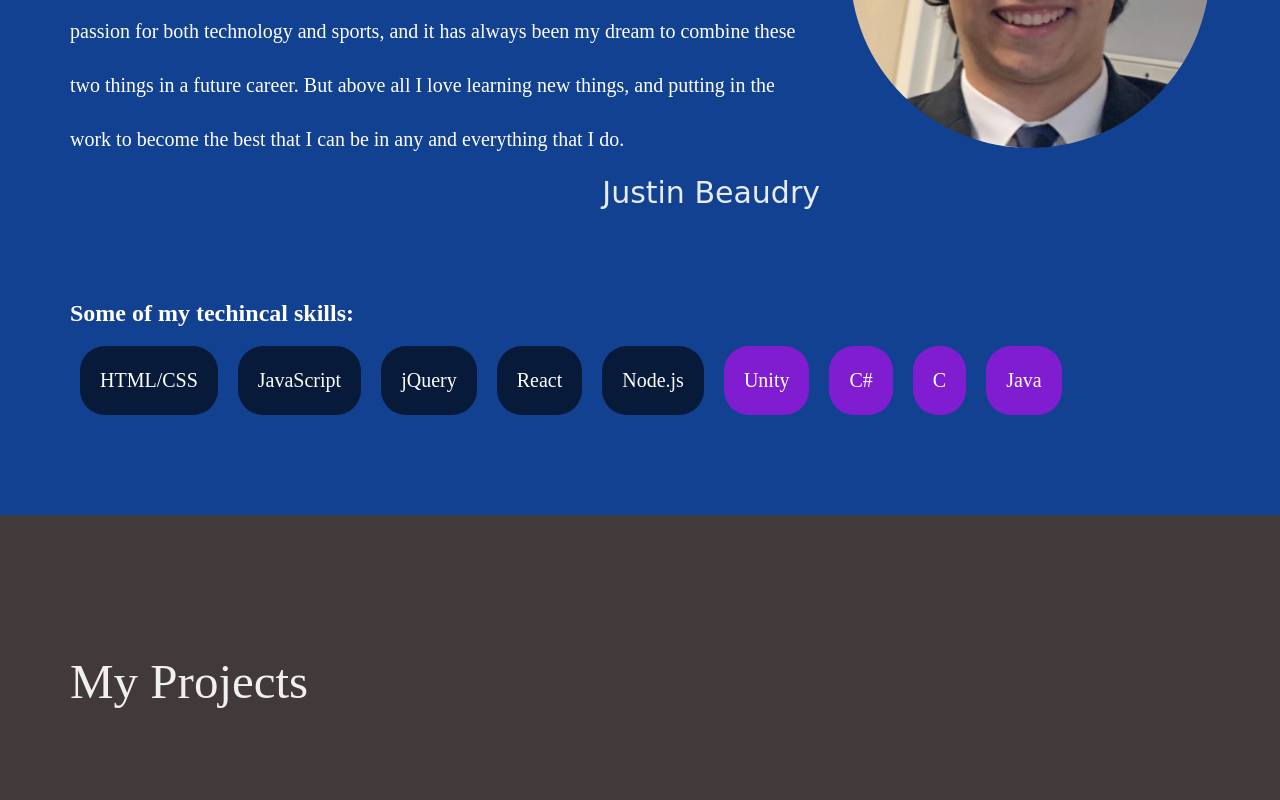
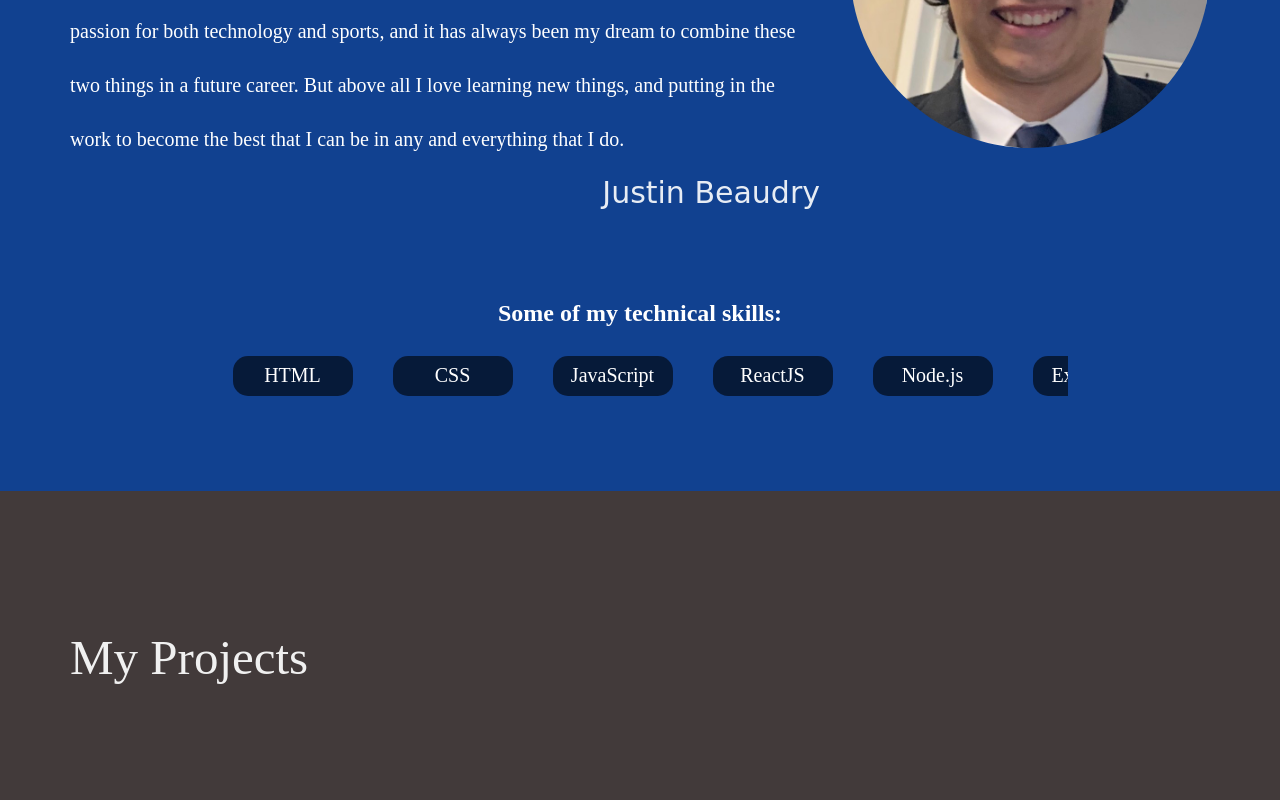
Before and after one commit to justinbeaudry10/portfolio, a website: page index.html in a window 1280 px wide. Shown: the part 1349-2149 px from the top of the page. Drawn offline with nearby package versions, Linux system fonts and the light colour scheme; a web font is replaced by a local one.

Commit message:
Added sliding skills list

```diff
--- a/index.html
+++ b/index.html
@@ -67,26 +67,23 @@
 				</div>
 
 				<div id="skill-set">
-					<h3>Some of my techincal skills:</h3>
-					<ul class="vertical-list">
-						<li>
-							<ul class="vertical-list skills" id="web-development-skills">
-								<li>HTML/CSS</li>
-								<li>JavaScript</li>
-								<li>jQuery</li>
-								<li>React</li>
-								<li>Node.js</li>
-							</ul>
-						</li>
-						<li>
-							<ul class="vertical-list skills" id="other-skills">
-								<li>Unity</li>
-								<li>C#</li>
-								<li>C</li>
-								<li>Java</li>
-							</ul>
-						</li>
-					</ul>
+					<h3>Some of my technical skills:</h3>
+					<div id="skills">
+						<div id="scroller">
+							<div class="skill">HTML</div>
+							<div class="skill">CSS</div>
+							<div class="skill">JavaScript</div>
+							<div class="skill">ReactJS</div>
+							<div class="skill">Node.js</div>
+							<div class="skill">ExpressJS</div>
+							<div class="skill">SQL</div>
+							<div class="skill">MongoDB</div>
+							<div class="skill">Unity</div>
+							<div class="skill">C#</div>
+							<div class="skill">C</div>
+							<div class="skill">Java</div>
+						</div>
+					</div>
 				</div>
 			</div>
 			<!-- END OF CONTAINER -->
@@ -213,7 +210,7 @@
 									<!-- DESCRIPTION -->
 									<div class="description">
 										<p>
-											A full-stack web app that allows you to go through the steps of the Merge Sort Algorithm. Levels 2-5 add more interactivitity and gamification. Created as part of a University group project.
+											A full-stack web app that allows you to go through the steps of the Merge Sort Algorithm. Levels 2-5 add more interactivity and gamification. Created as part of a University group project.
 										</p>
 
 										<h6>Technologies</h6>
--- a/script.js
+++ b/script.js
@@ -3,7 +3,19 @@ $(window).on("beforeunload", function () {
 });
 
 $(function () {
-  // Force scroll to top on page reload
+  // Side scrolling skills
+  $("#skills").mousemove(function (e) {
+    let containerWidth = $("#skills").innerWidth();
+    let containerStart = $("#skills").offset().left;
+    let scroller = $("#scroller");
+    let scrollerWidth = scroller.outerWidth();
+
+    scroller.css({
+      left:
+        (containerWidth - scrollerWidth) *
+        ((e.pageX - containerStart) / containerWidth),
+    });
+  });
 
   // Smooth scrolling
   $(".nav_links").on("click", (e) => {
@@ -53,27 +65,6 @@ $(function () {
   });
 
   hiddenSections.forEach((section) => {
-    console.log(section);
     sectionObserver.observe(section);
   });
-
-  ///////////////////////////////////////////////////////
-  // Nav fade animation
-  // const handleHover = function (e) {
-  //   if ($(e.target).hasClass("nav_link")) {
-  //     const siblings = e.target.closest("nav").querySelectorAll(".nav_link");
-
-  //     siblings.forEach((el) => {
-  //       if (el !== e.target) el.style.opacity = this;
-  //     });
-  //     // $(e.target)
-  //     //   .closest(".nav_link")
-  //     //   .each(function () {
-  //     //     console.log(e.target, this);
-  //     //   });
-  //   }
-  // };
-
-  // $(".nav").on("mouseover", handleHover.bind(0.5));
-  // $(".nav").on("mouseout", handleHover.bind(1));
 });
--- a/style.css
+++ b/style.css
@@ -205,6 +205,7 @@ h1 .logo {
 #skill-set {
   margin-top: 80px;
   padding-bottom: 80px;
+  text-align: center;
 }
 
 #skill-set ul {
@@ -223,12 +224,37 @@ h1 .logo {
   background-color: rgba(204, 6, 253, 0.6);
 }
 
-.skills {
-  color: white;
+::-webkit-scrollbar {
+  display: none;
 }
 
-.skills li {
-  padding: 20px;
+#skills {
+  position: relative;
+  margin: 0 auto;
+  display: flex;
+  color: white;
+  height: 75px;
+  width: 75%;
+  overflow-x: scroll;
+  overflow-y: hidden;
+}
+
+#scroller {
+  position: absolute;
+  display: flex;
+  top: 0px;
+  left: 0px;
+  width: auto;
+}
+
+.skill {
+  padding: 5px;
+  background-color: rgba(0, 0, 0, 0.6);
+  border-radius: 15px;
+  text-align: center;
+  height: 40px;
+  width: 120px;
+  margin: 20px;
 }
 
 #portfolio {
```
